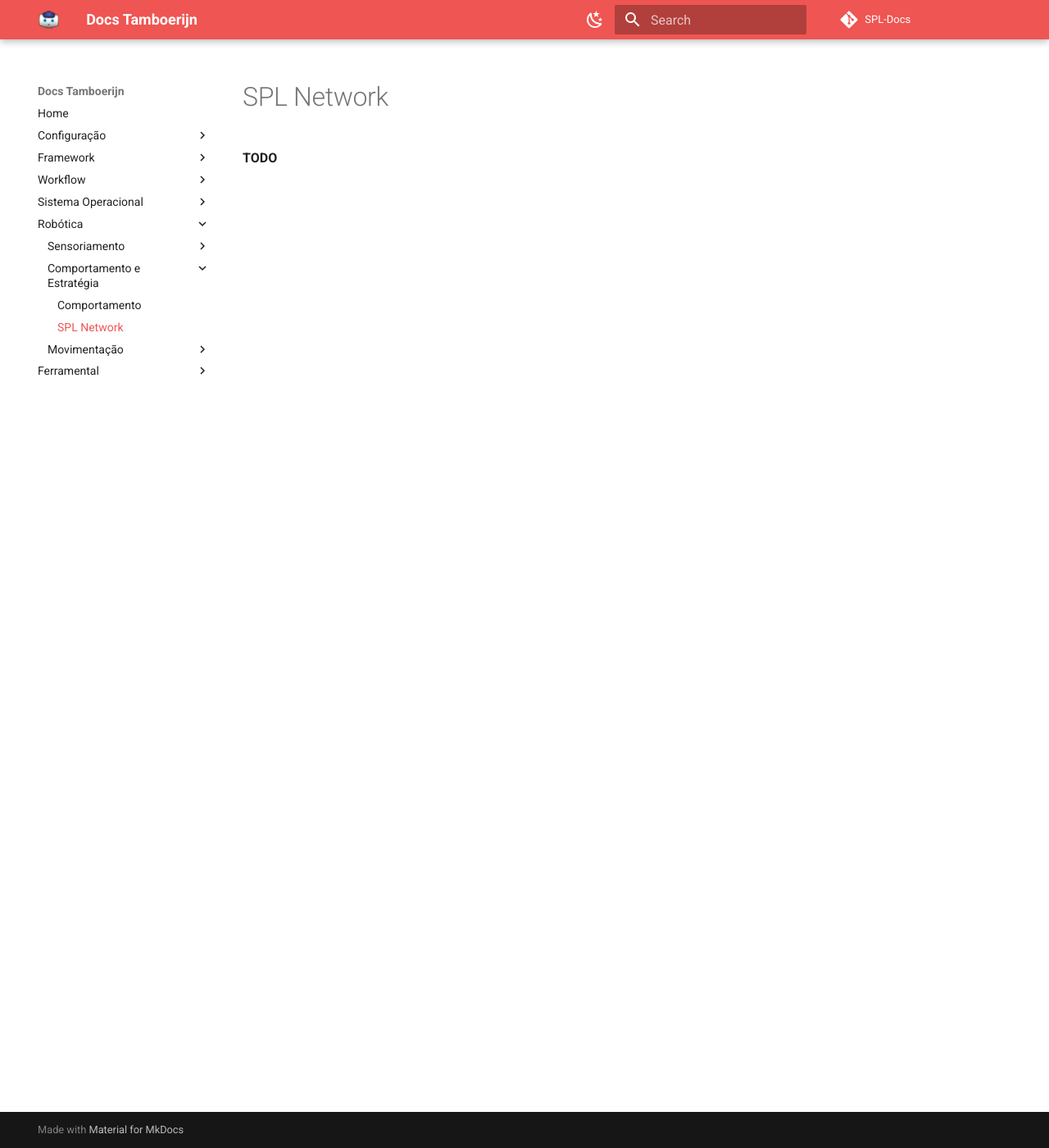
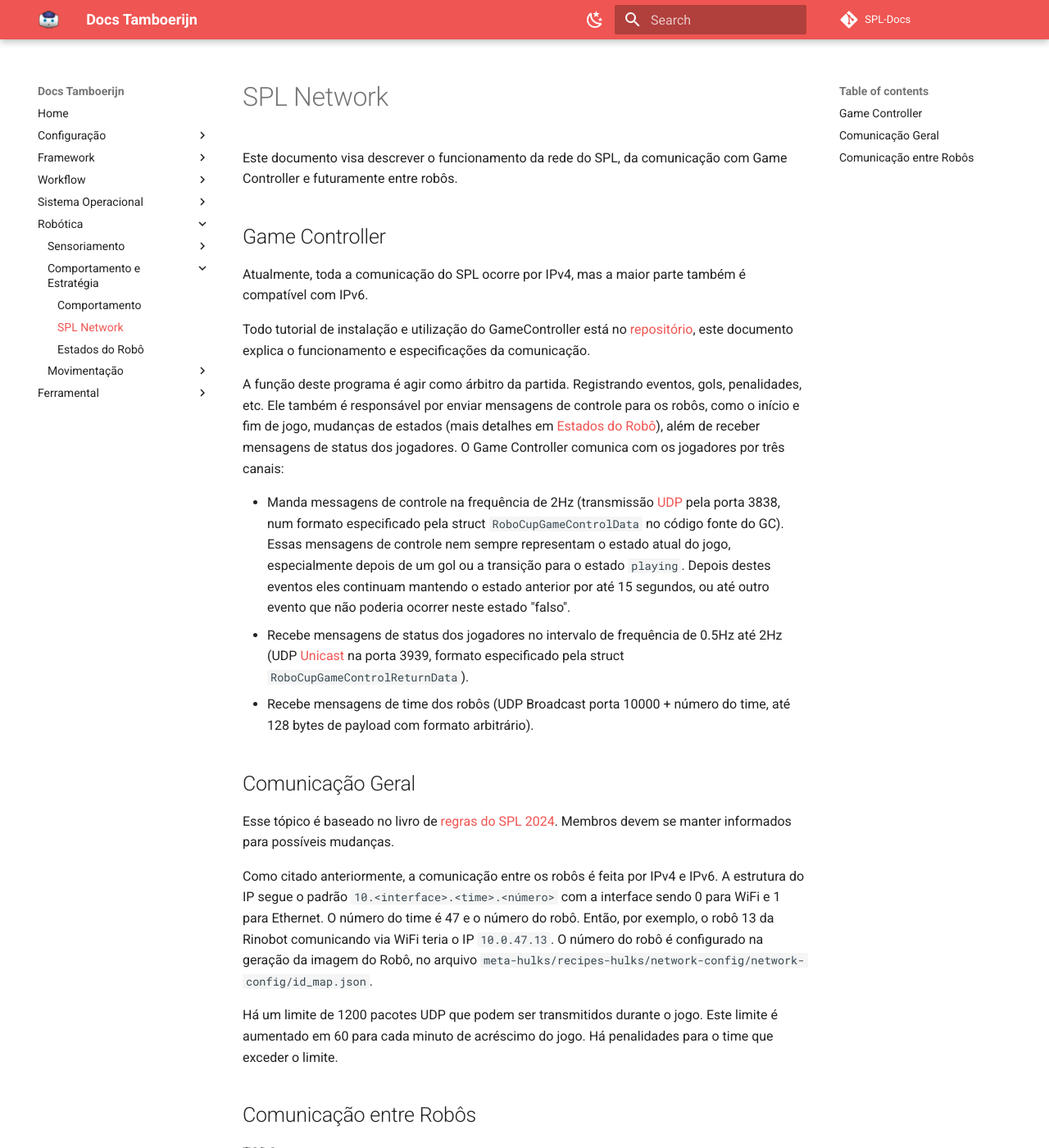
Before and after one commit to rinobot-team/SPL-Docs, an MkDocs documentation site: the page built from docs/robotica/comportamento/spl-network.md, in a window 1280 px wide and 1400 px high. Shown: the whole window at 82% size. Built offline with MkDocs 1.6.1 and Material for MkDocs 9.7.7, drawn with Linux system fonts in a browser that asks for light colours; comment, search, counter and statistics services are not loaded.

Commit message:
Adiciona o capitulo de spl-network e inicia o capitulo de estados do robo

```diff
--- a/docs/robotica/comportamento/spl-network.md
+++ b/docs/robotica/comportamento/spl-network.md
@@ -1,2 +1,27 @@
 # SPL Network
+
+Este documento visa descrever o funcionamento da rede do SPL, da comunicação com Game Controller e futuramente entre robôs.
+
+## Game Controller
+
+Atualmente, toda a comunicação do SPL ocorre por IPv4, mas a maior parte também é compatível com IPv6.
+
+Todo tutorial de instalação e utilização do GameController está no [repositório](https://github.com/RoboCup-SPL/GameController3), este documento explica o funcionamento e especificações da comunicação.
+
+A função deste programa é agir como árbitro da partida. Registrando eventos, gols, penalidades, etc. Ele também é responsável por enviar mensagens de controle para os robôs, como o início e fim de jogo, mudanças de estados (mais detalhes em [Estados do Robô](./estados_do_robo.md)), além de receber mensagens de status dos jogadores.
+O Game Controller comunica com os jogadores por três canais:
+
+- Manda messagens de controle na frequência de 2Hz (transmissão [UDP](https://www.alura.com.br/artigos/quais-as-diferencas-entre-o-tcp-e-o-udp) pela porta 3838, num formato especificado pela struct `RoboCupGameControlData` no código fonte do GC). Essas mensagens de controle nem sempre representam o estado atual do jogo, especialmente depois de um gol ou a transição para o estado `playing`. Depois destes eventos eles continuam mantendo o estado anterior por até 15 segundos, ou até outro evento que não poderia ocorrer neste estado "falso".
+- Recebe mensagens de status dos jogadores no intervalo de frequência de 0.5Hz até 2Hz (UDP [Unicast](https://www.eletronet.com/blog/entenda-a-diferenca-entre-unicast-multicast-e-broadcast/) na porta 3939, formato especificado pela struct `RoboCupGameControlReturnData`).
+- Recebe mensagens de time dos robôs (UDP Broadcast porta 10000 + número do time, até 128 bytes de payload com formato arbitrário).
+
+## Comunicação Geral
+
+Esse tópico é baseado no livro de [regras do SPL 2024](https://spl.robocup.org/wp-content/uploads/SPL-Rules-2024.pdf). Membros devem se manter informados para possíveis mudanças.
+
+Como citado anteriormente, a comunicação entre os robôs é feita por IPv4 e IPv6. A estrutura do IP segue o padrão `10.<interface>.<time>.<número>` com a interface sendo 0 para WiFi e 1 para Ethernet. O número do time é 47 e o número do robô. Então, por exemplo, o robô 13 da Rinobot comunicando via WiFi teria o IP `10.0.47.13`. O número do robô é configurado na geração da imagem do Robô, no arquivo `meta-hulks/recipes-hulks/network-config/network-config/id_map.json`.
+
+Há um limite de 1200 pacotes UDP que podem ser transmitidos durante o jogo. Este limite é aumentado em 60 para cada minuto de acréscimo do jogo. Há penalidades para o time que exceder o limite.
+
+## Comunicação entre Robôs
 **TODO**
--- a/mkdocs.yml
+++ b/mkdocs.yml
@@ -49,6 +49,7 @@
     - Comportamento e Estratégia:
       - Comportamento: robotica/comportamento/comportamento.md
       - SPL Network: robotica/comportamento/spl-network.md
+      - Estados do Robô: robotica/comportamento/estados_do_robo.md
     - Movimentação:
       - Planejamento de Passos: robotica/movimentacao/step-planning.md
       - Caminhar: robotica/movimentacao/caminhar.md
```
Also changed, not shown: docs/robotica/comportamento/estados_do_robo.md (added, +2 -0 lines).
